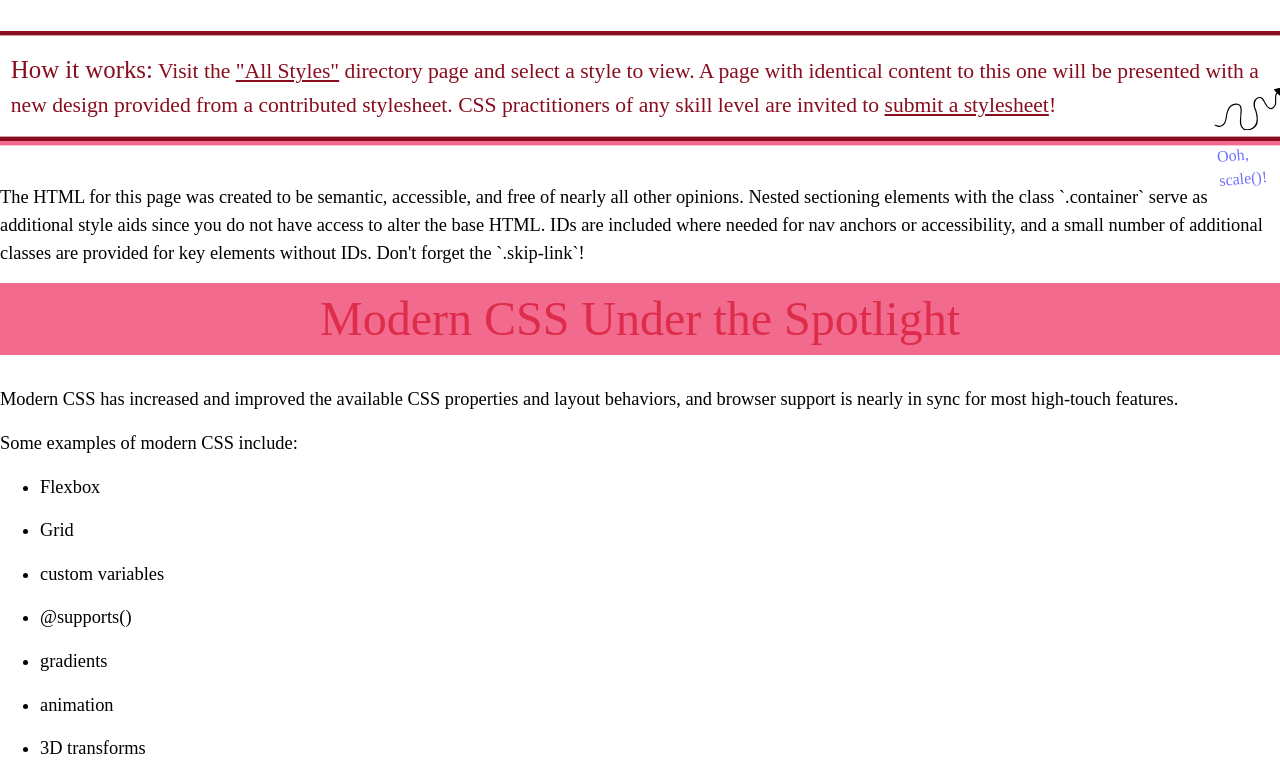
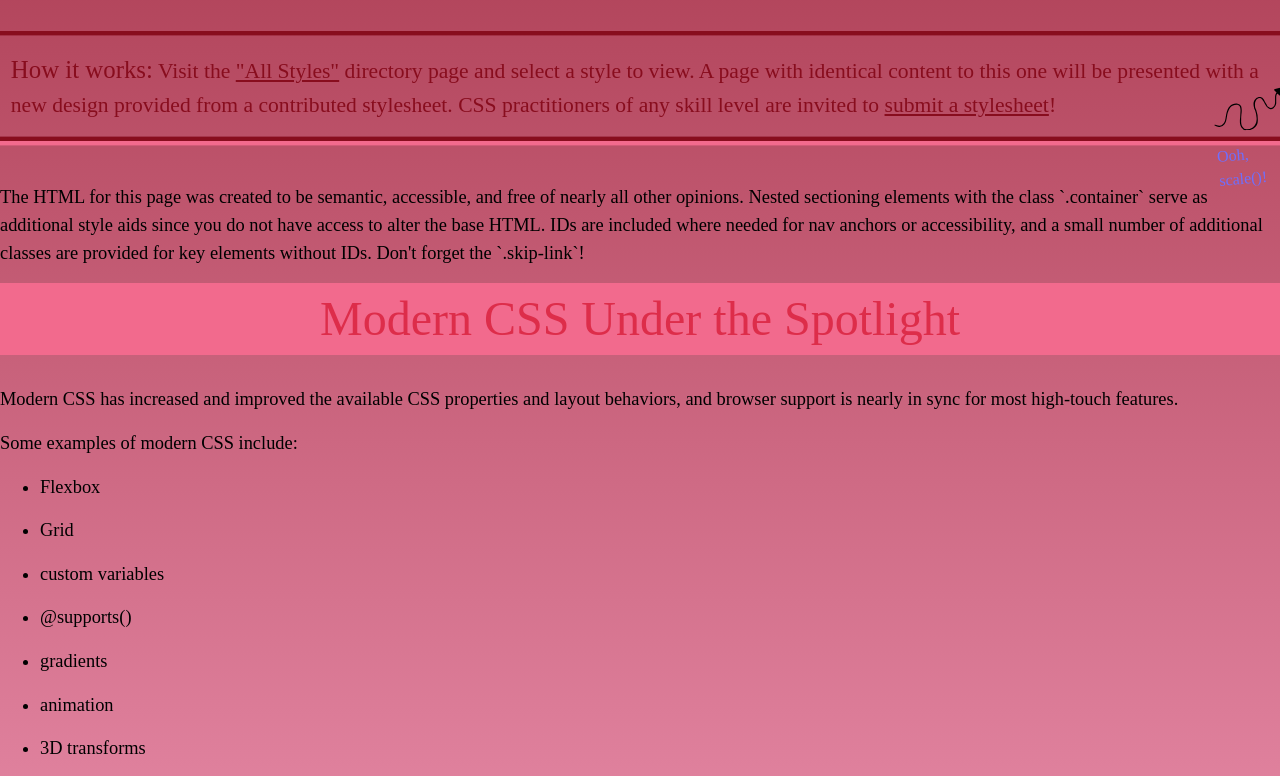
Before and after one commit to Galliem/StyleStage, a website: page public/index.html in a window 1280 px wide. Shown: the part 763-1539 px from the top of the page. Drawn offline with Linux system fonts and the light colour scheme.

Commit message:
background

```diff
--- a/sass/style.scss
+++ b/sass/style.scss
@@ -11,3 +11,9 @@
 @import "./composition/reset";
 @import "./block/typography";
 @import "./global/theme";
+
+$gradient: linear-gradient(180deg, rgba(136,13,30,1) 0%, rgba(244,156,187,1) 50%, rgba(136,13,30,1) 100%);
+
+body {
+    background: $gradient;
+}
```
Also changed, not shown: public/style.css.
